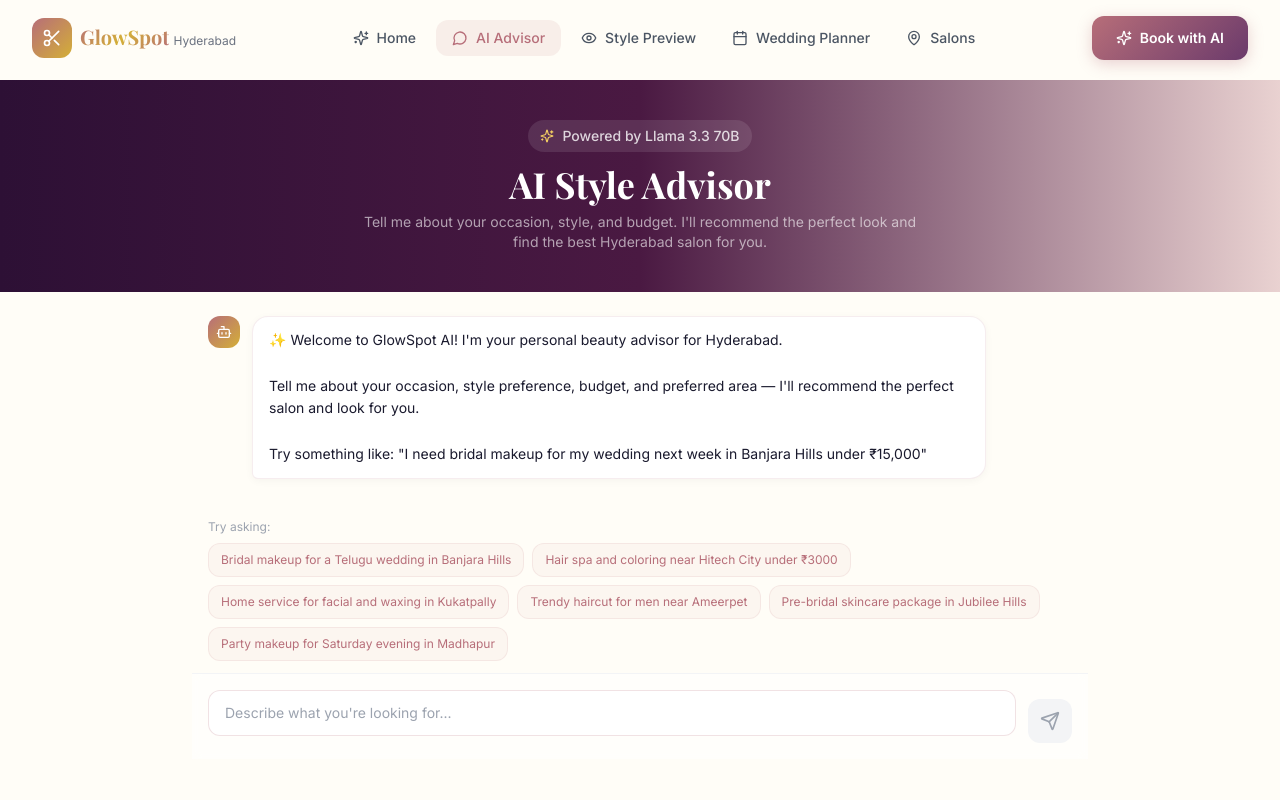
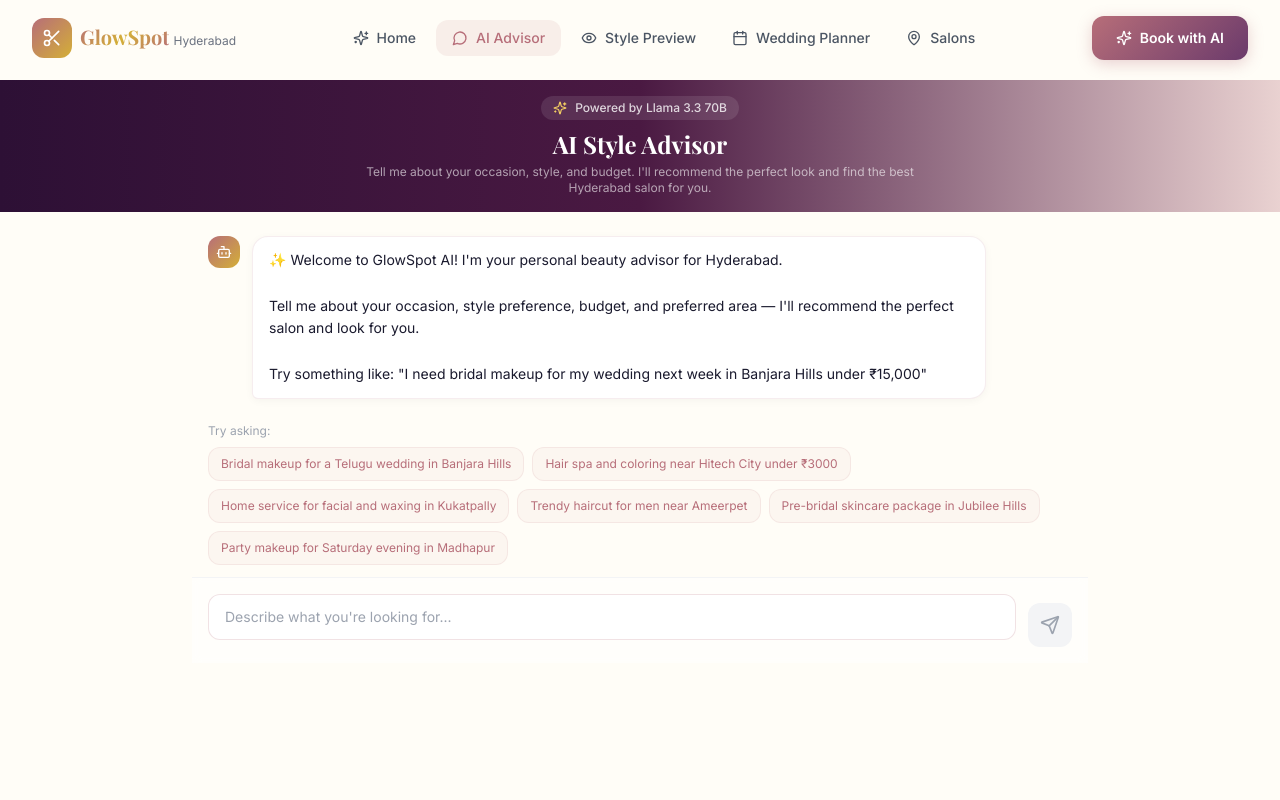
Before and after one commit to mithileshofficial06/glowspot, a Next.js app: page /advisor in a window 1280 px wide. Shown: the top 800 px of the page. Built offline with nearby package versions, Linux system fonts and the light colour scheme; a web font is replaced by a local one.

Commit message:
Chat bot responsiveness fix

```diff
--- a/app/advisor/page.js
+++ b/app/advisor/page.js
@@ -9,24 +9,24 @@ export const metadata = {
 export default function Advisor() {
   return (
     <div className="min-h-screen pt-20 bg-cream flex flex-col">
-      {/* Header */}
-      <div className="bg-gradient-to-r from-plum-deep via-plum to-rose-gold/30 py-6 md:py-10 px-4 shrink-0">
+      {/* Compact Header */}
+      <div className="bg-gradient-to-r from-plum-deep via-plum to-rose-gold/30 py-4 px-4 shrink-0">
         <div className="max-w-4xl mx-auto text-center">
-          <div className="inline-flex items-center gap-2 px-3 py-1.5 rounded-full bg-white/10 text-white/80 text-xs md:text-sm font-medium mb-3">
+          <div className="inline-flex items-center gap-2 px-3 py-1 rounded-full bg-white/10 text-white/80 text-xs font-medium mb-2">
             <Sparkles className="w-3.5 h-3.5 text-gold-light" />
             Powered by Llama 3.3 70B
           </div>
-          <h1 className="text-2xl md:text-4xl font-bold font-display text-white mb-2">
+          <h1 className="text-xl md:text-2xl font-bold font-display text-white mb-1">
             AI Style Advisor
           </h1>
-          <p className="text-white/60 text-xs md:text-sm max-w-xl mx-auto">
+          <p className="text-white/60 text-xs max-w-xl mx-auto">
             Tell me about your occasion, style, and budget. I&apos;ll recommend the perfect look and find the best Hyderabad salon for you.
           </p>
         </div>
       </div>
 
-      {/* Chat Interface Container */}
-      <div className="flex-1 max-w-4xl w-full mx-auto flex flex-col overflow-hidden relative" style={{ height: 'calc(100dvh - 280px)', minHeight: '400px' }}>
+      {/* Spacious Chat Interface Container */}
+      <div className="flex-1 max-w-4xl w-full mx-auto flex flex-col overflow-hidden relative" style={{ height: 'calc(100dvh - 210px)', minHeight: '680px' }}>
         <ChatInterface />
       </div>
     </div>
--- a/components/ChatInterface.jsx
+++ b/components/ChatInterface.jsx
@@ -24,11 +24,16 @@ export default function ChatInterface() {
   const [input, setInput] = useState('');
   const [loading, setLoading] = useState(false);
   const [recommendedSalons, setRecommendedSalons] = useState([]);
-  const messagesEndRef = useRef(null);
+  const chatContainerRef = useRef(null);
   const inputRef = useRef(null);
 
   const scrollToBottom = () => {
-    messagesEndRef.current?.scrollIntoView({ behavior: 'smooth' });
+    if (chatContainerRef.current) {
+      chatContainerRef.current.scrollTo({
+        top: chatContainerRef.current.scrollHeight,
+        behavior: 'smooth',
+      });
+    }
   };
 
   useEffect(() => {
@@ -137,7 +142,7 @@ Guidelines:
   return (
     <div className="flex flex-col h-full">
       {/* Messages */}
-      <div className="flex-1 overflow-y-auto px-4 py-6 space-y-4">
+      <div ref={chatContainerRef} className="flex-1 overflow-y-auto px-4 py-6 space-y-4">
         {messages.map((msg, i) => (
           <div
             key={i}
@@ -193,8 +198,6 @@ Guidelines:
             </div>
           </div>
         )}
-
-        <div ref={messagesEndRef} />
       </div>
 
       {/* Suggestion Chips */}
```
